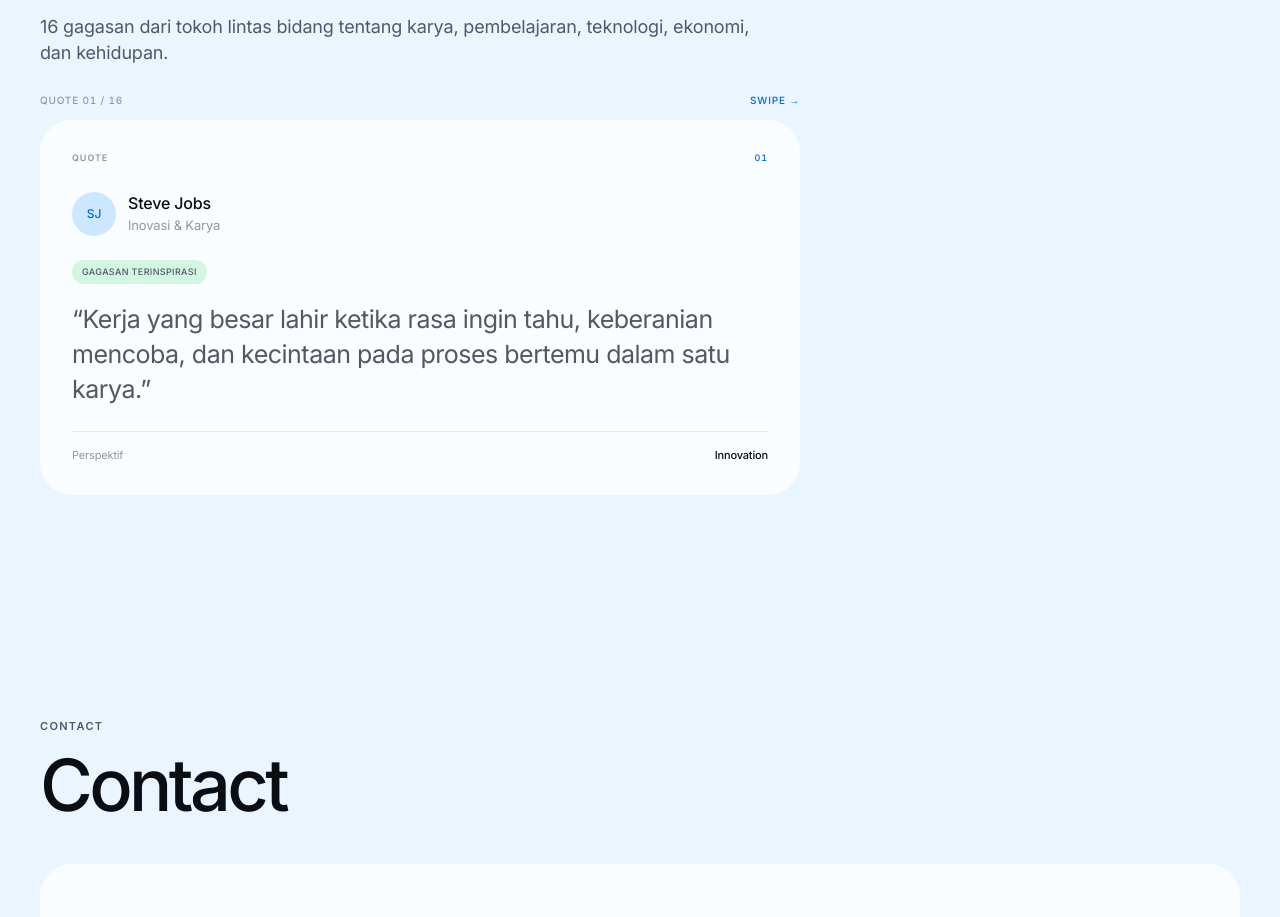
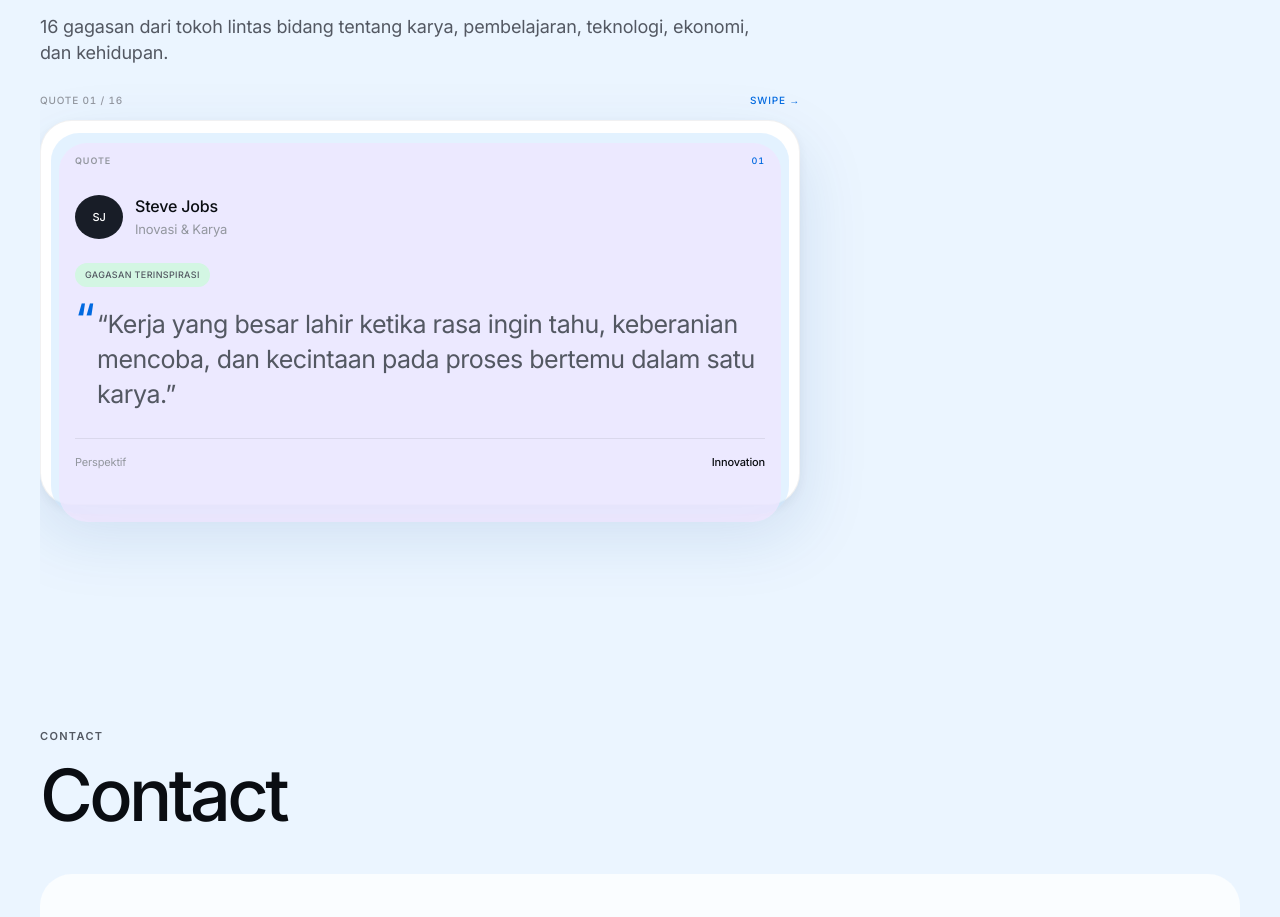
Before and after one commit to LionerHakim/JRHs, a React (Vite) app: page / in a window 1280 px wide. Shown: the part 4360-5277 px from the top of the page. Built offline with nearby package versions, Linux system fonts and the light colour scheme.

Commit message:
feat: give quotes testimonial card effect (#20)

```diff
--- a/src/index.css
+++ b/src/index.css
@@ -981,13 +981,45 @@ img {
 .testimonials-list { width: 100%; }
 
 .testimonial {
+  position: relative;
+  isolation: isolate;
   width: 100%;
   min-height: 348px;
-  padding: 32px;
+  padding: 34px;
   display: flex;
   flex-direction: column;
+  border: 1px solid rgba(10,13,18,.055);
   border-radius: var(--radius);
-  background: var(--bone);
+  background: var(--paper);
+  box-shadow: 0 20px 50px rgba(4,69,144,.09), 0 2px 8px rgba(10,13,18,.045);
+  transform-origin: center bottom;
+  animation: quote-card-in 360ms var(--ease) both;
+}
+
+.testimonial::before,
+.testimonial::after {
+  content: "";
+  position: absolute;
+  z-index: -1;
+  inset: 12px 10px -10px;
+  border-radius: calc(var(--radius) - 4px);
+  background: var(--blue-soft);
+  opacity: .55;
+}
+
+.testimonial::after {
+  inset: 22px 18px -18px;
+  background: var(--lavender);
+  opacity: .7;
+}
+
+.testimonial.is-active {
+  box-shadow: 0 28px 70px rgba(4,69,144,.13), 0 4px 14px rgba(10,13,18,.06);
+}
+
+.testimonial-topline {
+  position: relative;
+  z-index: 1;
 }
 
 .testimonial-topline {
@@ -999,6 +1031,11 @@ img {
   letter-spacing: .1em;
 }
 
+@keyframes quote-card-in {
+  from { opacity: 0; transform: translateY(10px) scale(.985); }
+  to { opacity: 1; transform: translateY(0) scale(1); }
+}
+
 .testimonial-topline strong {
   color: var(--blue-strong);
   font-weight: 500;
@@ -1012,16 +1049,16 @@ img {
   gap: 12px;
 }
 
-.testimonial-avatar {
-  width: 44px;
+ .testimonial-avatar {
+  width: 48px;
   height: 44px;
   flex: 0 0 auto;
   display: grid;
   place-items: center;
   border-radius: 50%;
-  background: var(--blue-soft);
-  color: var(--blue-strong);
-  font-size: 12px;
+  background: var(--charcoal);
+  color: var(--paper);
+  font-size: 11px;
   font-weight: 500;
 }
 
@@ -1055,15 +1092,28 @@ img {
   letter-spacing: .04em;
 }
 
-.testimonial blockquote {
-  margin: 18px 0 24px;
+ .testimonial blockquote {
+  position: relative;
+  margin: 20px 0 26px;
+  padding-left: 22px;
   color: var(--graphite);
   font-size: clamp(19px, 2.5vw, 25px);
   line-height: 1.4;
   letter-spacing: -.02em;
 }
 
-.testimonial-footer {
+.testimonial blockquote::before {
+  content: "“";
+  position: absolute;
+  left: 0;
+  top: -9px;
+  color: var(--blue-strong);
+  font-size: 42px;
+  line-height: 1;
+  font-weight: 500;
+}
+
+ .testimonial-footer {
   margin-top: auto;
   padding-top: 16px;
   display: flex;
```
